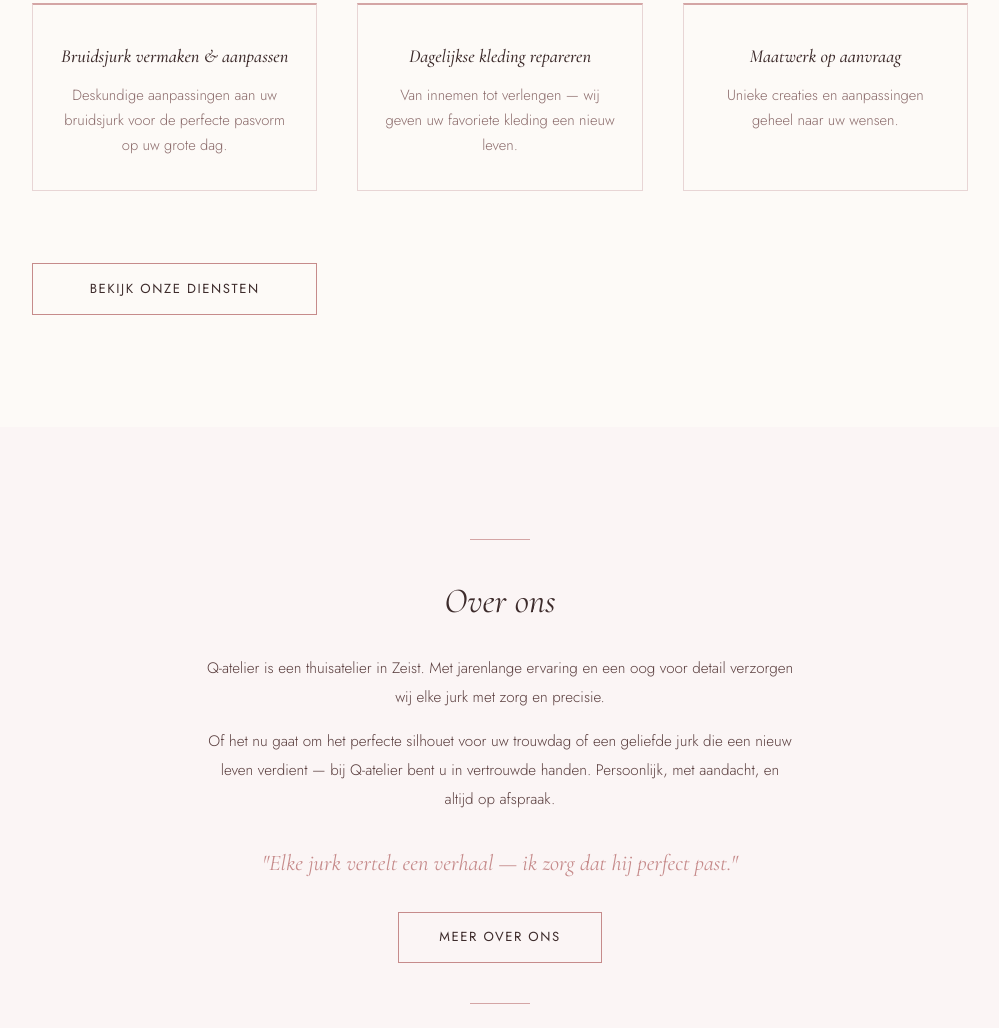
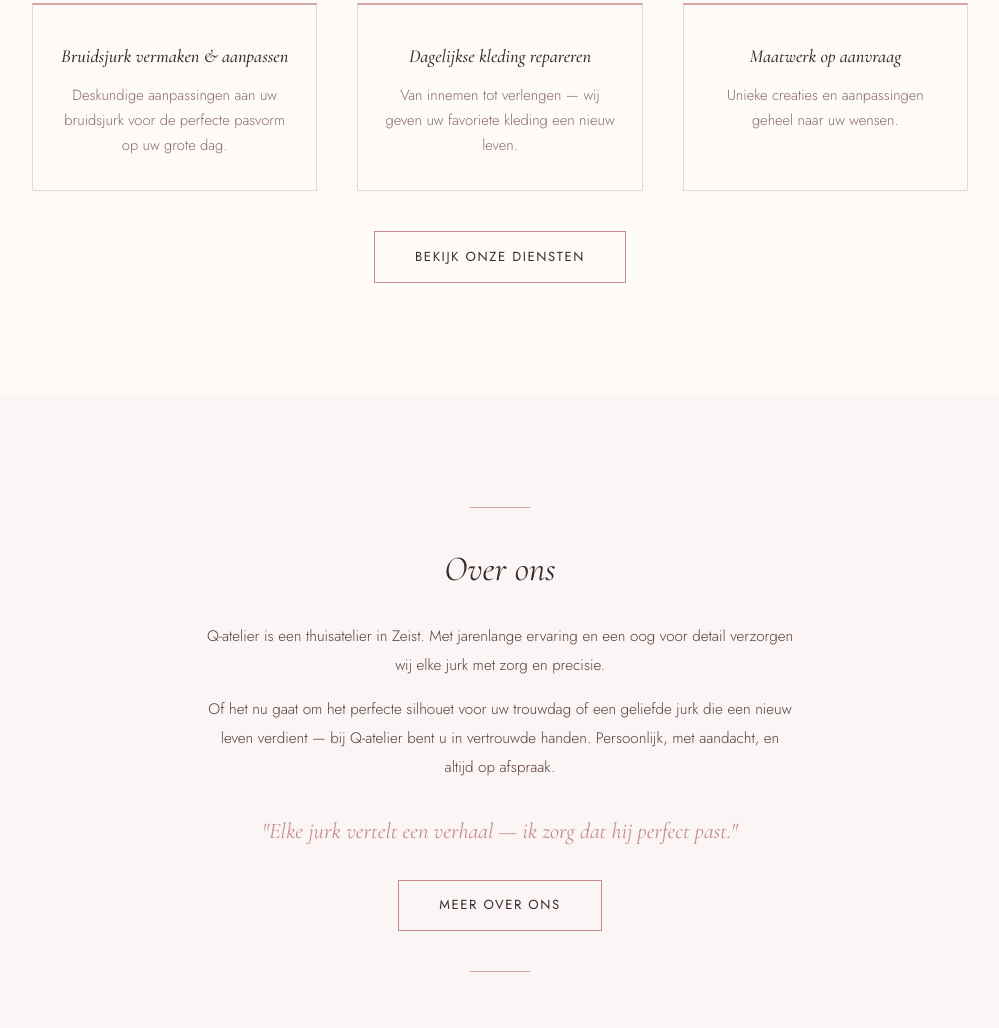
Before and after one commit to selimcelem/q-atelier, a plain HTML site: page frontend/public/index.html in a window 1280 px wide. Shown: the part 1346-2374 px from the top of the page, without its empty margins (140-1139 px from the left). Drawn offline with nearby package versions, Linux system fonts and the light colour scheme; no server answers.

Commit message:
fix: center diensten CTA button below service cards

```diff
--- a/frontend/public/index.html
+++ b/frontend/public/index.html
@@ -74,7 +74,9 @@
           <h3>Maatwerk op aanvraag</h3>
           <p>Unieke creaties en aanpassingen geheel naar uw wensen.</p>
         </div>
-        <a href="diensten.html" class="btn btn-rose" style="margin-top:2rem;">Bekijk onze diensten</a>
+      </div>
+      <div style="text-align:center;margin-top:2.5rem;">
+        <a href="diensten.html" class="btn btn-rose">Bekijk onze diensten</a>
       </div>
     </section>
 
```
